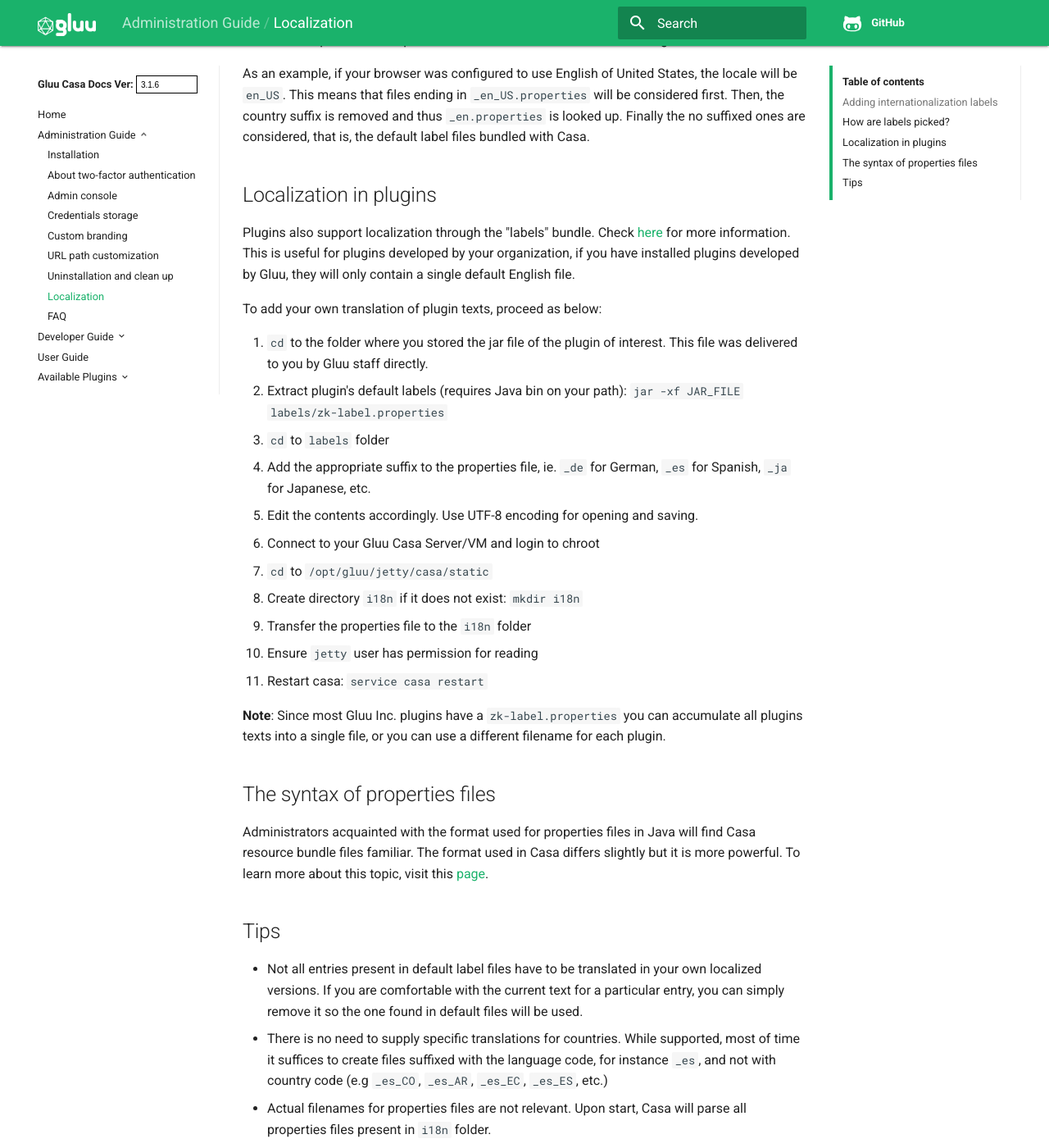
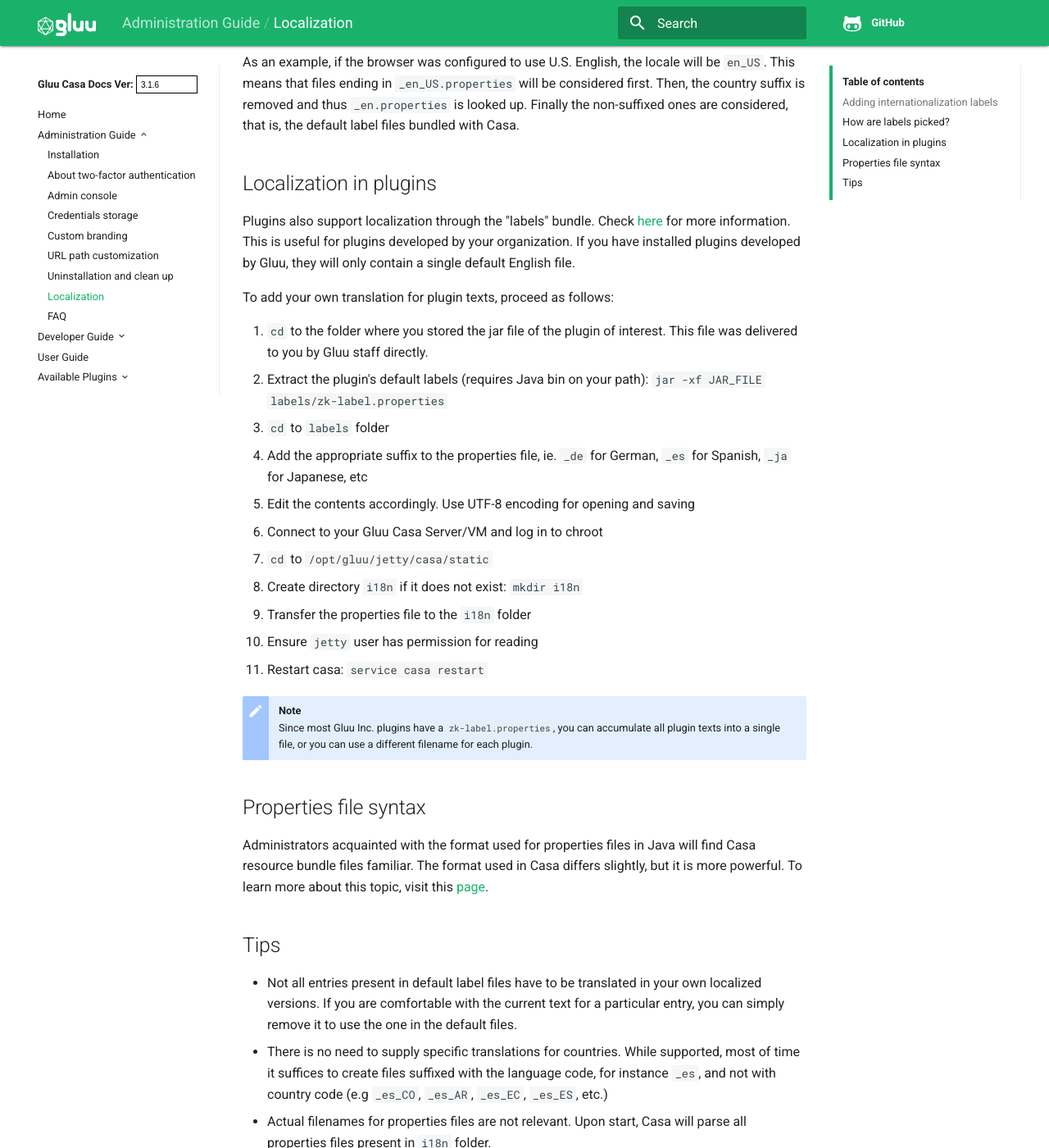
Before and after one commit to shmorri/docs-casa-prod, an MkDocs documentation site: the page built from docs/source/administration/localization.md, in a window 1280 px wide and 1400 px high, scrolled down 1247 px. Shown: the whole window at 82% size. Built offline with MkDocs 1.6.1, drawn with Linux system fonts in a browser that asks for light colours; old or Windows-style settings are respelled for this version of MkDocs; some of the changed text lies outside the part shown.

Commit message:
Proofreading

```diff
--- a/docs/source/administration/localization.md
+++ b/docs/source/administration/localization.md
@@ -1,21 +1,21 @@
 # About localization
 
-Casa has multilingual support by means of resource bundles. Administrators supply bundles in the form of plain text files ending with `.properties` file extension.
+Casa supports multilingual support through resource bundles. Administrators supply bundles as plaintext files ending with the `.properties` file extension.
 
-By default, Casa contains 3 bundles, each in a separate file as shown [here](https://github.com/GluuFederation/casa/tree/version_3.1.6/app/src/main/resources/labels). These bundles contain the internationalization labels in English language, as displayed in a default Casa installation. If you want to add for instance support for French, you would have to create the following files:
+By default, Casa contains three bundles, each in a separate file as shown [here](https://github.com/GluuFederation/casa/tree/version_3.1.6/app/src/main/resources/labels). These bundles contain the internationalization labels in the English language, as displayed in a default Casa installation. For example, to add support for French, you would have to create the following files:
 
-- `user_fr.properties`
-- `admin_fr.properties`
-- `general_fr.properties`
-
-The first one contains labels mostly found in regular users pages, while the second is focused on administrator-only pages. The third (general) contains a small set of terms to be potentially reused everywhere in the app or in developed plugins.
+| File                    | Description                                                |
+|------------------------ |---------------------------                                 |
+| `user_fr.properties`    | Contains labels mostly found in user-facing pages          |
+| `admin_fr.properties`   | Contains labels mostly found in administrator-facing pages |
+| `general_fr.properties` | Contains labels found widely across the app and plugins    |
 
 ## Adding internationalization labels
 
 To supply labels in a particular language (or even if you want to override the English translation provided), do the following:
 
-1. Login to chroot
-1. Extract Casa default labels: `/opt/jre/bin/jar -xf /opt/gluu/jetty/casa/webapps/casa.war WEB-INF/classes/labels`
+1. Log in to the Chroot
+1. Extract the Casa default labels: `/opt/jre/bin/jar -xf /opt/gluu/jetty/casa/webapps/casa.war WEB-INF/classes/labels`
 1. Run `mv WEB-INF/classes/labels/*.properties .` and delete WEB-INF dir: `rm -R WEB-INF/`
 1. Add the appropriate suffix to the properties files found in the current directory, ie. `_de` for German, `_es` for Spanish, `_ja` for Japanese, etc.
 1. Edit the contents of files accordingly. Use UTF-8 encoding for opening and saving.
@@ -23,43 +23,44 @@ To supply labels in a particular language (or even if you want to override the E
 1. Create directory `i18n` if it does not exist: `mkdir i18n`
 1. Transfer the properties files to the `i18n` folder
 1. Ensure `jetty` user has permission for reading the files
-1. Restart casa: `service casa restart`
+1. Restart Casa: `service casa restart`
 
-Login to the application and review your work. Apply any editions needed and repeat the process.
+Log in to the application and review your work. Make necessary edits and repeat the process.
 
 ## How are labels picked?
 
 In Casa, the rule for displaying contents is leveraged from the [underlying framework](https://www.zkoss.org/wiki/ZK%20Developer's%20Reference/Internationalization). In short, the locale to use per session is picked based on the end-user browser settings.
 
-As an example, if your browser was configured to use English of United States, the locale will be `en_US`. This means that files ending in  `_en_US.properties` will be considered first. Then, the country suffix is removed and thus `_en.properties` is looked up. Finally the no suffixed ones are considered, that is, the default label files bundled with Casa.
+As an example, if the browser was configured to use U.S. English, the locale will be `en_US`. This means that files ending in  `_en_US.properties` will be considered first. Then, the country suffix is removed and thus `_en.properties` is looked up. Finally the non-suffixed ones are considered, that is, the default label files bundled with Casa.
 
 ## Localization in plugins
 
-Plugins also support localization through the "labels" bundle. Check [here](../developer/intro-plugin.md#anatomy-of-a-plugin) for more information. This is useful for plugins developed by your organization, if you have installed plugins developed by Gluu, they will only contain a single default English file.
+Plugins also support localization through the "labels" bundle. Check [here](../developer/intro-plugin.md#anatomy-of-a-plugin) for more information. This is useful for plugins developed by your organization. If you have installed plugins developed by Gluu, they will only contain a single default English file.
 
-To add your own translation of plugin texts, proceed as below:
+To add your own translation for plugin texts, proceed as follows:
 
 1. `cd` to the folder where you stored the jar file of the plugin of interest. This file was delivered to you by Gluu staff directly.
-1. Extract plugin's default labels (requires Java bin on your path): `jar -xf JAR_FILE labels/zk-label.properties`
+1. Extract the plugin's default labels (requires Java bin on your path): `jar -xf JAR_FILE labels/zk-label.properties`
 1. `cd` to `labels` folder
-1. Add the appropriate suffix to the properties file, ie. `_de` for German, `_es` for Spanish, `_ja` for Japanese, etc.
-1. Edit the contents accordingly. Use UTF-8 encoding for opening and saving.
-1. Connect to your Gluu Casa Server/VM and login to chroot
+1. Add the appropriate suffix to the properties file, ie. `_de` for German, `_es` for Spanish, `_ja` for Japanese, etc
+1. Edit the contents accordingly. Use UTF-8 encoding for opening and saving
+1. Connect to your Gluu Casa Server/VM and log in to chroot
 1. `cd` to `/opt/gluu/jetty/casa/static`
 1. Create directory `i18n` if it does not exist: `mkdir i18n`
 1. Transfer the properties file to the `i18n` folder
 1. Ensure `jetty` user has permission for reading
 1. Restart casa: `service casa restart`
 
-**Note**: Since most Gluu Inc. plugins have a `zk-label.properties` you can accumulate all plugins texts into a single file, or you can use a different filename for each plugin.
+!!! Note
+    Since most Gluu Inc. plugins have a `zk-label.properties`, you can accumulate all plugin texts into a single file, or you can use a different filename for each plugin.
 
-## The syntax of properties files
+## Properties file syntax
 
-Administrators acquainted with the format used for properties files in Java will find Casa resource bundle files familiar. The format used in Casa differs slightly but it is more powerful. To learn more about this topic, visit this [page](https://www.zkoss.org/wiki/ZK%20Developer's%20Reference/Internationalization/Labels/The%20Format%20of%20Properties%20Files).
+Administrators acquainted with the format used for properties files in Java will find Casa resource bundle files familiar. The format used in Casa differs slightly, but it is more powerful. To learn more about this topic, visit this [page](https://www.zkoss.org/wiki/ZK%20Developer's%20Reference/Internationalization/Labels/The%20Format%20of%20Properties%20Files).
 
 ## Tips
 
-- Not all entries present in default label files have to be translated in your own localized versions. If you are comfortable with the current text for a particular entry, you can simply remove it so the one found in default files will be used.
+- Not all entries present in default label files have to be translated in your own localized versions. If you are comfortable with the current text for a particular entry, you can simply remove it to use the one in the default files.
 
 - There is no need to supply specific translations for countries. While supported, most of time it suffices to create files suffixed with the language code, for instance `_es`, and not with country code (e.g `_es_CO`, `_es_AR`, `_es_EC`, `_es_ES`, etc.)
 
```
